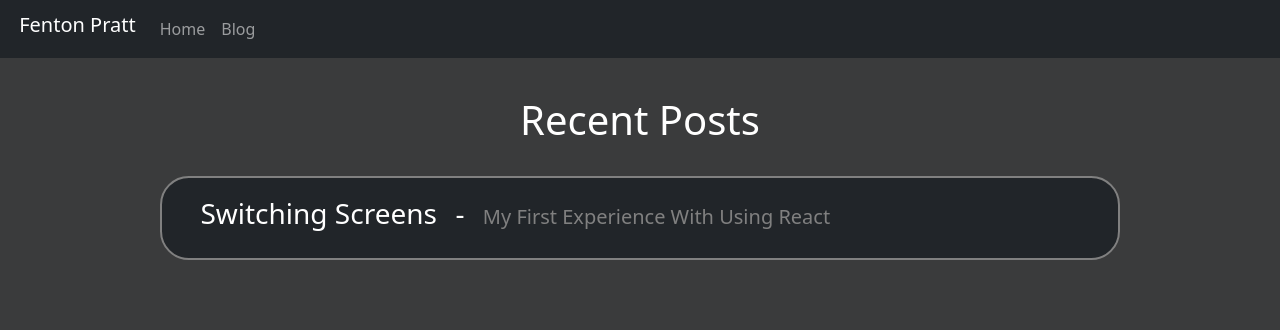
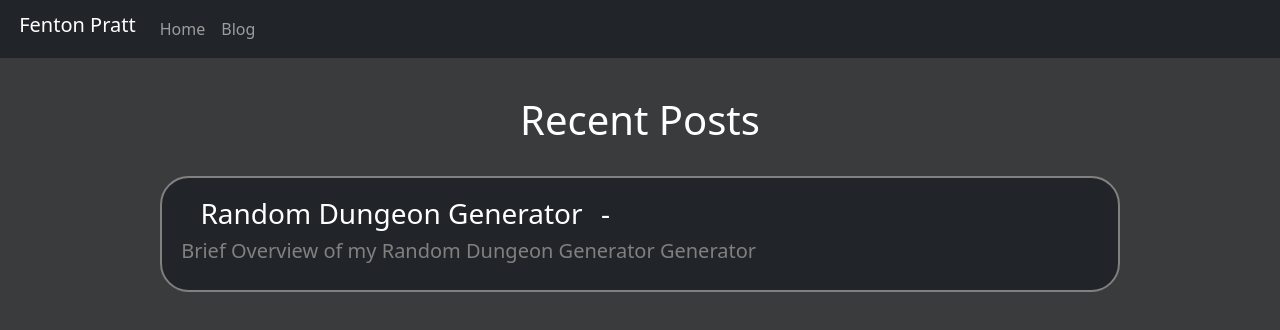
Before and after one commit to Fenton-P/personal-website, a React (Vite) app: page / in a window 1280 px wide. Shown: the top 330 px of the page. Built offline with nearby package versions, Linux system fonts and the light colour scheme.

Commit message:
misspelling

```diff
--- a/src/components/Home.tsx
+++ b/src/components/Home.tsx
@@ -7,7 +7,7 @@ function Home({onScreenChange}: {onScreenChange: (element: {id: number, title: s
             <br/>
             <h1 className="text-center">Recent Posts</h1>
             <br/>
-            <PostView title="recent" onScreenChange={onScreenChange}/>
+            <PostView id="recent" onScreenChange={onScreenChange}/>
         </>
     );
 }
```
